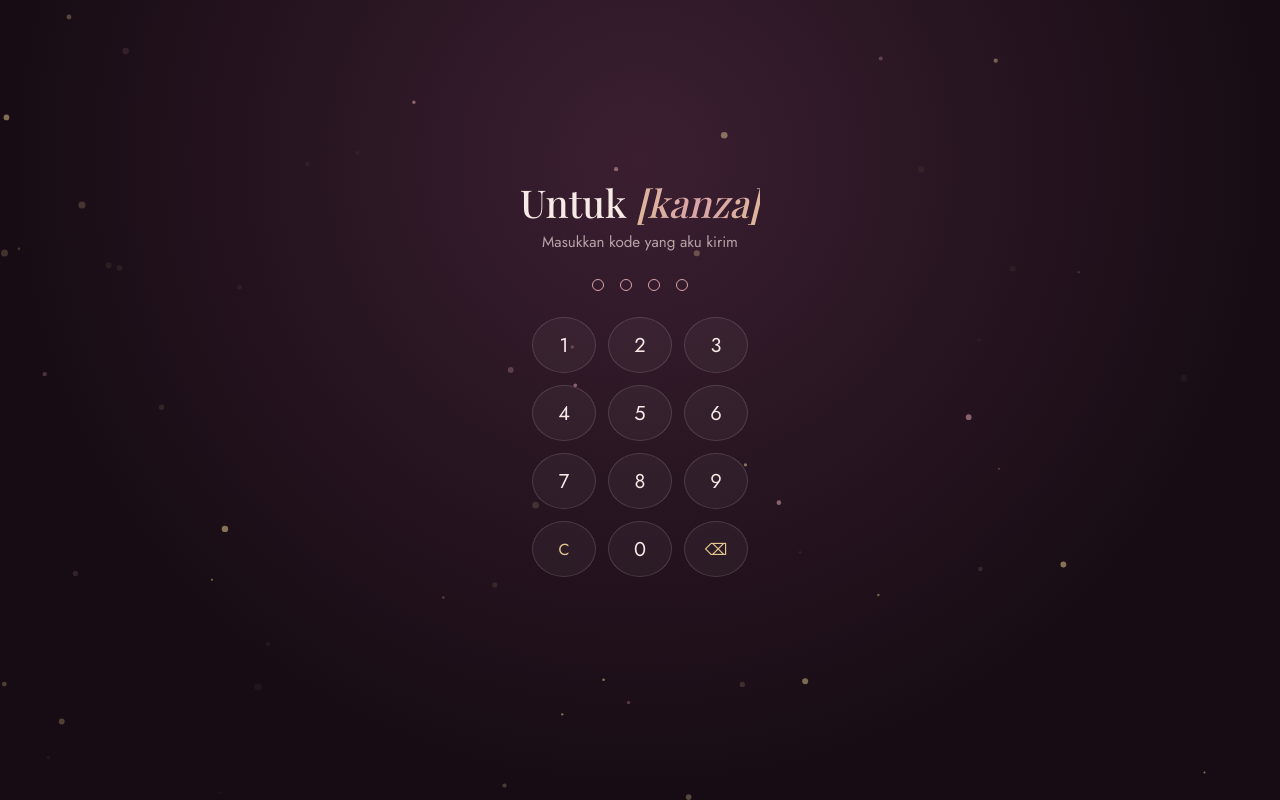
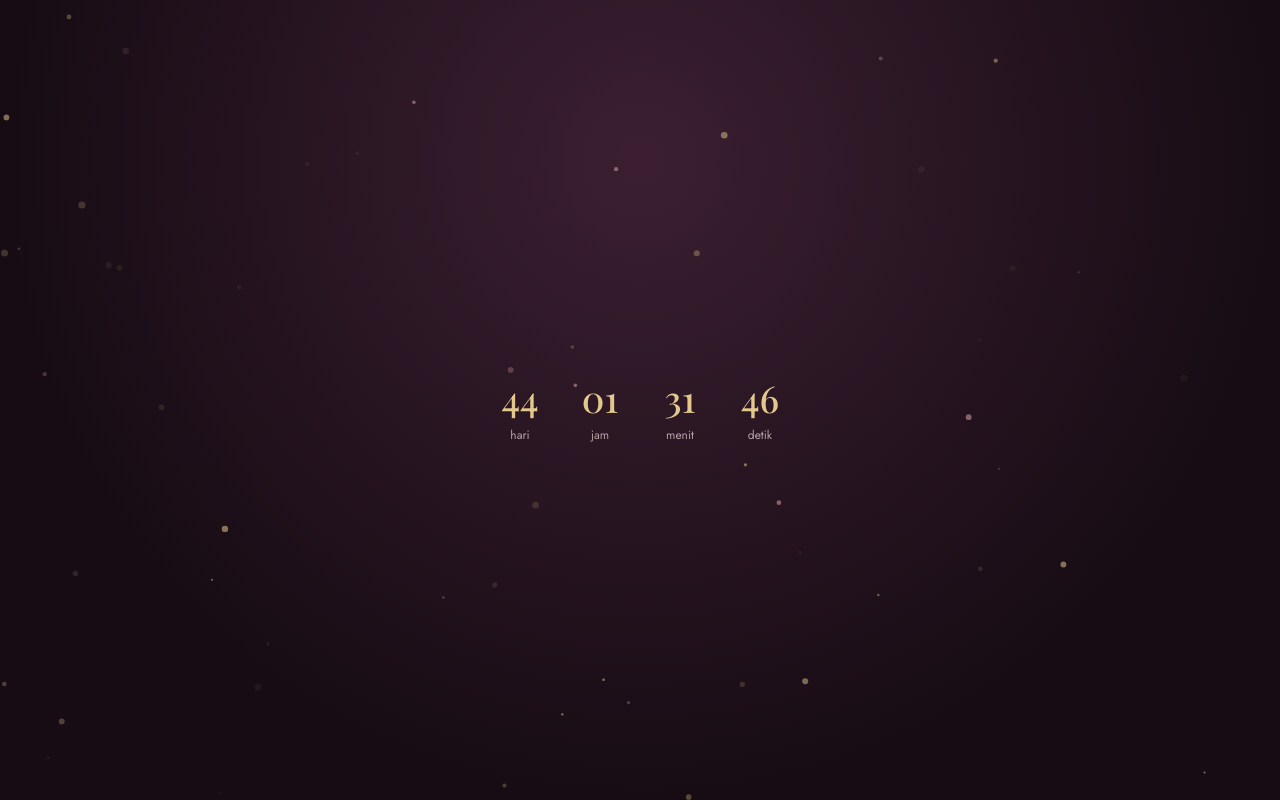
Before and after one commit to akgega9-arch/HBD, a plain HTML site: page index.html in a window 1280 px wide. Drawn offline with nearby package versions, Linux system fonts and the light colour scheme; a web font is replaced by a local one.

Commit message:
Update index.html

```diff
--- a/index.html
+++ b/index.html
@@ -144,7 +144,7 @@ const CONFIG = {
   volume: 0.7,
   putaranMorse: 2,          // berapa kali kedipan morse diulang sebelum titik emas padam pelan-pelan untuk terakhir kalinya
   tombolUlang:  true,        // tombol "Ulangi dari awal" muncul setelah titik padam; false = tidak ada tombol (benar-benar final)
-  tanggalBuka: "2026-11-16 00:00", // gembok tanggal, format TAHUN-BULAN-TANGGAL JAM:MENIT (jam WIB). Contoh 31 Desember: "2026-12-31 00:00". Kosongkan "" kalau tanpa gembok. Tambah #buka di akhir link untuk mengetes.
+  tanggalBuka: "2026-12-31 00:00", // gembok tanggal, format TAHUN-BULAN-TANGGAL JAM:MENIT (jam WIB). Contoh 31 Desember: "2026-12-31 00:00". Kosongkan "" kalau tanpa gembok. Tambah #buka di akhir link untuk mengetes.
   kecepatanKetik: 38,       // milidetik per huruf saat surat diketik (makin kecil makin cepat)
   doa: [
     "Semoga sehat selalu", "Semoga panjang umur nya", "Semoga cita-citamu tercapai", "Semoga hari-harimu ga di penuhi oleh revisi",
```
